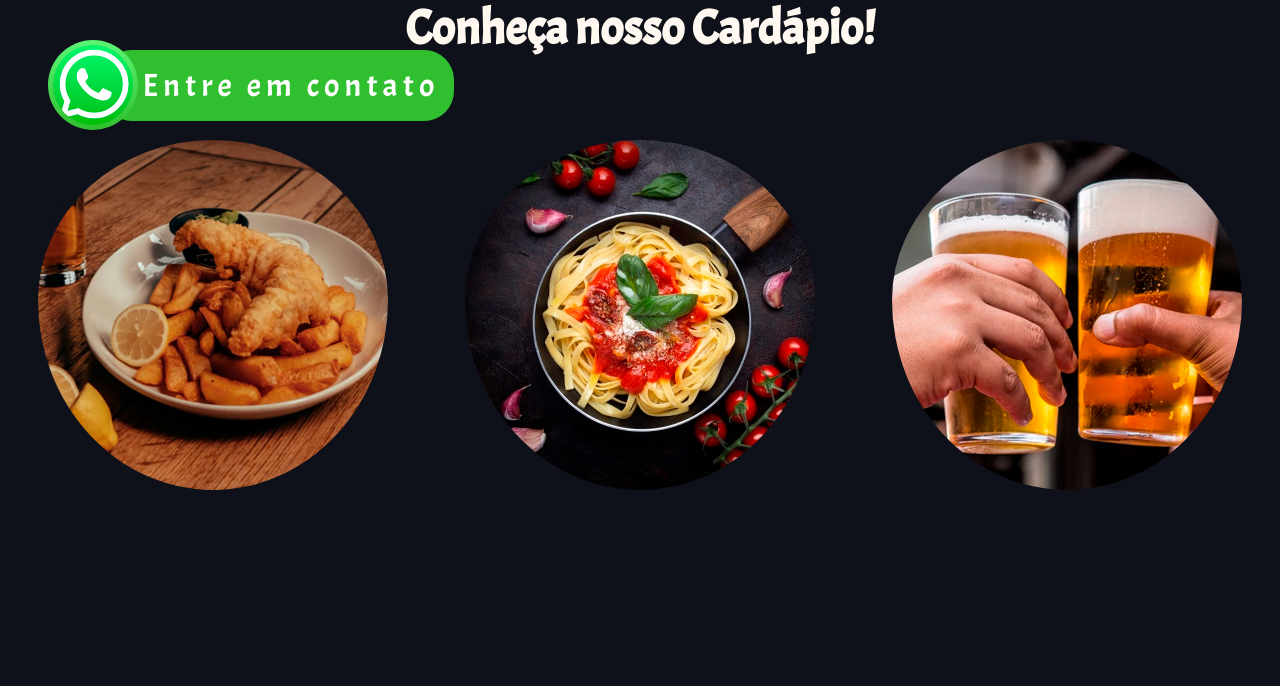
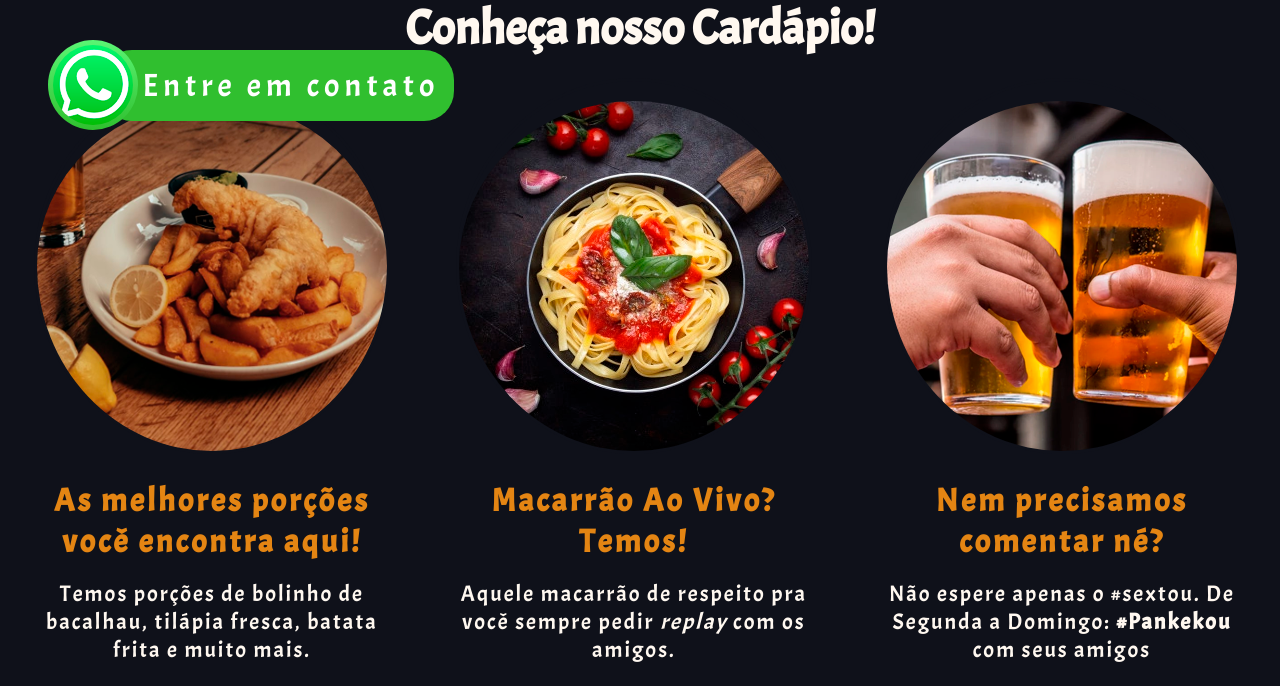
Before and after one commit to DaniloIDS/Pankekou, a plain HTML site: page index.html in a window 1280 px wide. Shown: the part 280-966 px from the top of the page. Before the commit the page ends 800 px from the top, so only its background shows below. Drawn offline with Linux system fonts and the light colour scheme.

Commit message:
Formatação Section Menu

```diff
--- a/css/cardapio-section.css
+++ b/css/cardapio-section.css
@@ -6,17 +6,46 @@
   font-size: 3em;
   text-align: center;
   padding-top: 1em;
-  padding-bottom: 1em;
+  padding-bottom: 0.4em;
 }
 
 .img-menu {
   display: inline-block;
   border-radius: 50%;
   border: 3px solid var(--cor-terciaria);
-  padding-top: 30px;
+  padding-top: 20px;
 }
 
 .wrapper-menu{
   display: flex;
   justify-content: space-around;
+  margin-left: auto;
+  margin-right: auto;
+
 }
+
+.menu-item{
+  display: flex;
+  flex-direction: column;
+  justify-content: center;
+  align-items: center;
+  margin-left: 2em;
+  margin-right: 2em;
+}
+
+.menu-call {
+  color: var(--cor-principal);
+  margin-top: 0.8em;
+  font-size: 2em;
+  text-align: center;
+  letter-spacing: 3px;
+}
+
+.menu-desc-text{
+  color: var(--cor-texto);
+  margin-top: 0.8em;
+  font-size: 1.4em;
+  letter-spacing: 2px;
+  text-align: center;
+  padding-bottom: 1em;
+}
--- a/index.html
+++ b/index.html
@@ -20,7 +20,7 @@
   <h1 class="text-icon">PANKEKOU</h1>
   </div>
   <nav>
-    <a href="#" class="header-links">Cardápio</a>
+    <a href="#section-menu" class="header-links">Cardápio</a>
     <a href="#" class="header-links">Sobre Nós</a>
     <a href="#" class="header-links">Contato</a>
   </nav>
@@ -39,15 +39,33 @@
 
   </section>
 
-  <section class="cardapio-desc">
+  <section class="cardapio-desc" id="section-menu">
 
     <h2 class="subtitle">Conheça nosso Cardápio!</h2>
 
     <div class="wrapper-menu">
-      <img src="assets/img-porcoes.png" alt="Imagem de uma porção de peixe e batatas fritas" class="img-menu">
-      <img src="assets/img-noodle-italian.png" alt="Imagem de um prato de macarrão" class="img-menu">
-      <img src="assets/img-beer.png" alt="Imagem de duas pessoas brindando copos de cerveja" class="img-menu">
-    </div>
+
+      <div class="menu-item">
+        <img src="assets/img-porcoes.png" alt="Imagem de uma porção de peixe e batatas fritas" class="img-menu">
+        <h2 class="menu-call">As melhores porções você encontra aqui!</h2>
+        <p class="menu-desc-text">Temos porções de bolinho de bacalhau, tilápia fresca, batata frita e muito mais.</p>
+      </div>
+
+      <div class="menu-item">
+        <img src="assets/img-noodle-italian.png" alt="Imagem de um prato de macarrão" class="img-menu">
+        <h2 class="menu-call">Macarrão Ao Vivo? Temos!</h2>
+        <p class="menu-desc-text">Aquele macarrão de respeito pra você sempre pedir <em>replay</em> com os amigos.</p>
+      </div>
+
+      <div class="menu-item">
+        <img src="assets/img-beer.png" alt="Imagem de duas pessoas brindando copos de cerveja" class="img-menu">
+        <h2 class="menu-call">Nem precisamos comentar né?</h2>
+        <p class="menu-desc-text">Não espere apenas o #sextou. De Segunda a Domingo: <strong>#Pankekou</strong> com seus amigos</p>
+      </div>
+
+     </div>
+
+
   </section>
 </body>
 </html>
```
